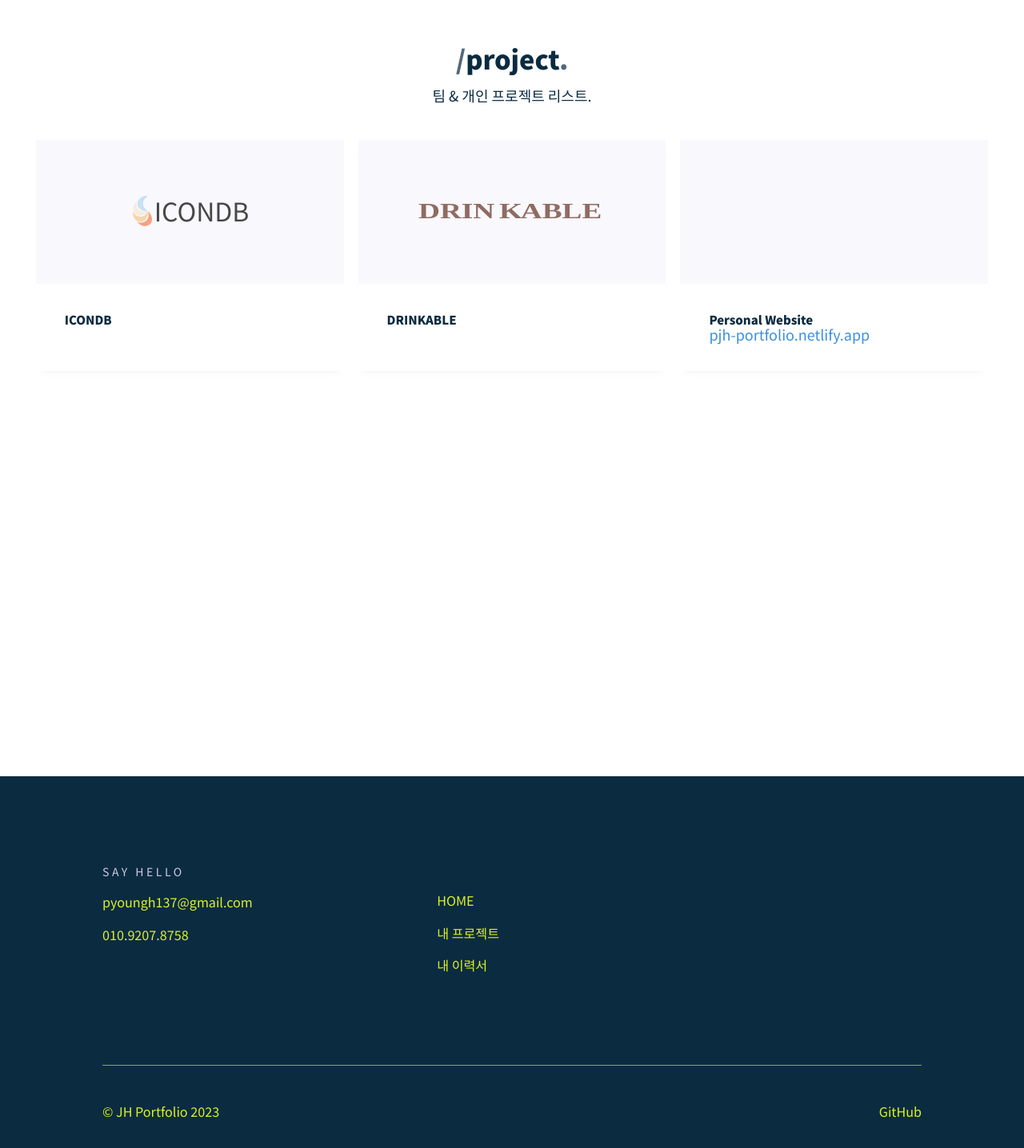
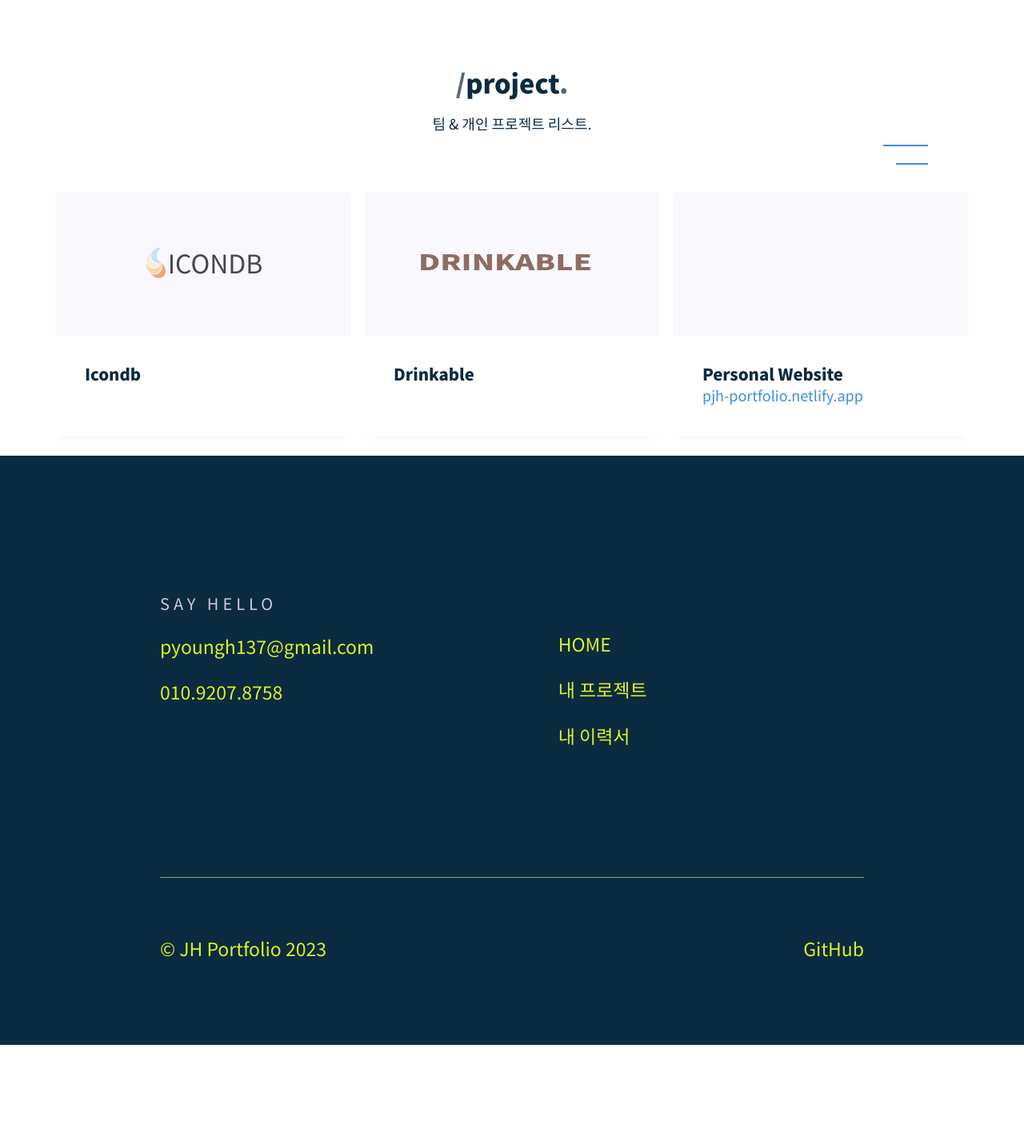
Before and after one commit to bbagbbagn2/PJH-Portfolio, a React (Create React App) app: page /project in a window 1280 px wide. Shown: the top 1436 px of the page at 80% size. After the commit the page ends 1307 px from the top, so only its background shows below. Built offline with nearby package versions, Linux system fonts and the light colour scheme.

Commit message:
feat(Header 사이트 주소에 따른 변경 기능 추가)

```diff
--- a/public/index.html
+++ b/public/index.html
@@ -15,6 +15,18 @@
   <link rel="preconnect" href="https://fonts.gstatic.com" crossorigin>
   <link href="https://fonts.googleapis.com/css2?family=Noto+Sans+KR:wght@400;900&family=Open+Sans&display=swap"
     rel="stylesheet">
+
+    <script type="text/javascript">
+      document.addEventListener('DOMContentLoaded', function () {
+        var currentUrl = window.location.pathname;
+        var htmlElement = document.querySelector('html');
+
+        // Check if the current URL contains '/project'
+        if (currentUrl.includes('/project')) {
+          htmlElement.id = 'project';
+        }
+      });
+    </script>
 
   <script type="application/ld+json">
     {
--- a/src/App.tsx
+++ b/src/App.tsx
@@ -2,7 +2,8 @@ import * as React from 'react';
 import { Routes, Route } from 'react-router-dom';
 import MainPage from './pages/Main/Main';
 import DetailPage from './pages/Detail/Detail';
-import IcondbPage from './pages/project/IcondbPage';
+import Icondb from './pages/project/icondb';
+import Drinkable from './pages/project/drinkable'
 
 
 function App() {
@@ -10,7 +11,8 @@ function App() {
     <Routes>
       <Route path='/' element={<MainPage />} />
       <Route path='/project' element={<DetailPage />} />
-      <Route path='/project/icondb' element={<IcondbPage />} />
+      <Route path='/project/icondb' element={<Icondb />} />
+      <Route path='/project/drinkable' element={<Drinkable />} />
     </Routes>
   );
 }
--- a/src/data.js
+++ b/src/data.js
@@ -1,11 +1,11 @@
 export default [
     {
-        name: 'ICONDB',
+        name: 'Icondb',
         siteName: null,
         internalPage: true,
     },
     {
-        name: 'DRINKABLE',
+        name: 'Drinkable',
         siteName: null,
         internalPage: true,
     },
--- a/src/index.tsx
+++ b/src/index.tsx
@@ -5,6 +5,11 @@ import { BrowserRouter } from 'react-router-dom';
 import { createGlobalStyle } from 'styled-components';
 
 const GlobalStyle = createGlobalStyle`
+  #project {
+    font-size: 20px;
+    line-height: 1.7;
+    scroll-behavior: smooth;
+  }
   #app {
     position: relative;
   }
--- a/src/pages/Detail/Detail.tsx
+++ b/src/pages/Detail/Detail.tsx
@@ -2,9 +2,11 @@ import React from 'react';
 import { Link } from 'react-router-dom';
 import styled from 'styled-components';
 
+import Header from '../Header/Header';
+import Footer from '../Footer/Footer';
 import PageHeader from '../../components/PageHeader';
 import projectsData from '../../data';
-import Footer from '../Footer/Footer';
+
 import { hyphenateName } from '../../helpers';
 import { ReactComponent as IconDBLogo } from '../../logos/icondb-logo.svg';
 import { ReactComponent as DrinkableLogo } from '../../logos/drinkable-logo.svg';
@@ -22,6 +24,7 @@ export default function Detail() {
 
     return (
         <>
+        <Header />
             <StyledProject
                 id="work"
                 title="">
@@ -42,8 +45,8 @@ export default function Detail() {
                                 </ProjectLogoBox>
 
                                 <ProjectLogoFigure>
-                                    {project.name === 'ICONDB' && <IconDBLogo />}
-                                    {project.name === 'DRINKABLE' && <DrinkableLogo />}
+                                    {project.name === 'Icondb' && <IconDBLogo />}
+                                    {project.name === 'Drinkable' && <DrinkableLogo />}
                                     <figcaption className='visuallyhidden'>{project.name} logo.</figcaption>
                                 </ProjectLogoFigure>
 
@@ -65,18 +68,17 @@ export default function Detail() {
                     </ProjectList>
                 </WorkContainer>
             </StyledProject >
-            <Footer isProjectFooter={true} />
+            <Footer isProjectFooter={true}/>
         </>
     );
 }
 const StyledProject = styled.main`
     max-width: 1280px;
-    height: 100vh;
     margin: 0 auto;
     padding: 0 3.5rem;
 
     @media (min-width: 651px) {
-        font-size: 18px;
+        font-size: .9em;
     }
 
     @media (min-width: 1024px) {
@@ -163,6 +165,7 @@ const ProjectInfoBox = styled.div`
 
 const ProjectInfoHeading = styled.h5`
     margin: 0;
+    font-size: 1.125em;
 `;
 
 const ProjectInfoLink = styled(Link)`
--- a/src/pages/Footer/Footer.styles.ts
+++ b/src/pages/Footer/Footer.styles.ts
@@ -10,7 +10,7 @@ export const Footer = styled.footer`
     user-select: auto;
     z-index: 3;
 
-    &.home {
+    & #home {
         font-size: 1.2em;
 
         @media (min-width: 701px){
@@ -20,10 +20,15 @@ export const Footer = styled.footer`
         }
     }
 
-    &.project {
-        margin-top: 9.1563rem;
+    & #site-footer {
+        margin-top: 7rem;
         height: unset;
-        font-size: 1.09876rem;
+        font-size: .84em;
+
+        > div {
+            padding-top: 5rem;
+            padding-bottom: 3rem;
+        }
     }
 
     li a {
--- a/src/pages/Footer/Footer.tsx
+++ b/src/pages/Footer/Footer.tsx
@@ -18,7 +18,7 @@ export default function Footer({  isHomeFooter, isProjectFooter }: FooterProps)
     const isProject = isProjectFooter !== undefined ? isProjectFooter : location.pathname === '/project';
 
     return (
-        <S.Footer className={isHome ? 'home' : isProject ? 'project' : ''}>
+        <S.Footer id={isHome ? 'home' : isProject ? 'project' : ''}>
             <S.InnerContentBox>
                 <S.FooterMainBox>
                     <Basic />
--- a/src/pages/Header/Header.styles.ts
+++ b/src/pages/Header/Header.styles.ts
@@ -10,6 +10,14 @@ export const Header = styled.header`
     background: transparent;
     font-size: 1rem;
     z-index: 1000;
+
+    & #site-header {
+        position: unset;
+        padding-top: 3rem;
+        padding-bottom: 3rem;
+        height: unset;
+        font-size: .72em;
+    }
 
     :focus {
         outline-width: 0.2em;
@@ -31,6 +39,11 @@ export const Header = styled.header`
     @media screen and (min-width: 701px) {
         position: fixed;
         padding: 0 6em;
+
+        & #site-header {
+            padding-left: 6em;
+            padding-right: 6em;
+        }
     }
 `;
 
--- a/src/pages/Header/Header.tsx
+++ b/src/pages/Header/Header.tsx
@@ -1,11 +1,17 @@
 import React, { useState } from 'react';
+import { useLocation } from 'react-router-dom';
 
 import Basic from '../../literal-squce-drip/ContactPortal/BasicContact';
 import CrossSiteNav from '../../literal-squce-drip/CrossSiteNav/CrossSiteNav';
 
-import * as S from "./Header.styles.ts";
+import * as S from './Header.styles';
 
-export default function Header() {
+type HeaderProps = {
+    isHomeHeader?: boolean;
+    isProjectHeader?: boolean;
+}
+
+export default function Header({  isHomeHeader, isProjectHeader }: HeaderProps) {
     const [isMenuFocused, setIsMenuFocused] = useState(false);
 
     const handelMenuClick = () => {
@@ -20,8 +26,12 @@ export default function Header() {
         });
     };
 
+    const location = useLocation();
+    const isHome = isHomeHeader !== undefined ? isHomeHeader : location.pathname === '/';
+    const isProject = isProjectHeader !== undefined ? isProjectHeader : location.pathname === '/project';
+
     return (
-        <S.Header>
+        <S.Header id={isHome ? 'home' : isProject ? 'site-header' : ''}>
             <S.NavItem color='#FFF' onClick={handleHome}>HOME</S.NavItem>
             <S.MenuToggle
             type="button"
--- a/src/pages/project/drinkable.tsx
+++ b/src/pages/project/drinkable.tsx
@@ -0,0 +1,133 @@
+import React from 'react';
+import styled from 'styled-components';
+import Slider from 'react-slick';
+import "slick-carousel/slick/slick.css";
+import "slick-carousel/slick/slick-theme.css";
+
+import Header from '../Header/Header.tsx';
+
+export default function Icondb() {
+    const settings = {
+        dots: false,
+        infinite: true,
+        speed: 200,
+        autoPlay: true,
+        autoPlaySpeed: 500,
+        slideToShow: 1,
+        arrows: false
+    };
+
+    const images = [
+        { src: "", alt: "Drinkable: Screen 1." },
+        { src: "", alt: "Drinkable: Screen 2." },
+        { src: "", alt: "Drinkable: Screen 3." },
+        { src: "", alt: "Drinkable: Screen 4." }
+    ]
+    return (
+        <>
+        <Header />
+        <MainLayout>
+            <PageHeader>
+                <Heading>Drinkable</Heading>
+            </PageHeader>
+            <ImageContainer>
+                <Slider {...settings}>
+                    {images.map((index) => (
+                        <SliderBox>
+                            <SliderImage src={index.src} alt={index.alt} />
+                        </SliderBox>
+                    ))}
+                </Slider>
+            </ImageContainer>
+            <PostContainer>
+                <PostParagraph></PostParagraph>
+            </PostContainer>
+        </MainLayout>
+        </>
+    );
+}
+
+const MainLayout = styled.main`
+    margin: 0 auto;
+    padding: 0 3.5rem;
+    max-width: 1400px;
+
+    @media (min-width: 651px) {
+        font-size: 18px;
+    }
+    @media (min-width: 1024px) {
+        margin-top: calc(3.5rem * 1.2);
+    }
+`;
+
+const PageHeader = styled.header`
+    position: relative;
+    margin-top: 1.1em;
+    margin-bottom: 3.5rem;
+    text-align: center;
+`;
+
+const Heading = styled.h1`
+    margin: 0.67em 0;
+    font-size: 1.802em;
+    color: #474747;
+    user-select: none;
+    transition: color 0.6s;
+`;
+
+const ImageContainer = styled.div`
+    position: relative;
+    width: 100%;
+    overflow: hidden;
+`;
+
+const SliderBox = styled.div`
+    position: relative;
+    min-height: 40vw;
+    max-height: 42.5vw;
+    max-width: 1260px;
+`;
+
+const SliderImage = styled.img`
+    width: auto;
+    max-width: 100%;
+    height: auto;
+    user-select: none;
+    border-style: none;
+    cursor: pointer;
+`;
+
+const PreviousButton = styled.button`
+    padding: 8px;
+    margin-right: -8px;
+    position: absolute;
+    top: 50%;
+    border: none;
+    background-color: transparent;
+    color: #000;
+    outline: none;
+    font-size: 100%;
+    font-family: "system";
+    text-decoration: none;
+    appearance: none;
+    transform: translateX(-100%) translateY(-50%);
+    cursor: pointer;
+`;
+
+const NextButton = styled(PreviousButton)`
+    margin-left: 0;
+    margin-right: -8px;
+    right: 0;
+    transform: translateX(100%) translateY(-50%);
+`;
+const PostContainer = styled.div`
+    margin: 0 auto;
+    position: relative;
+    max-width: 940px;
+`;
+
+const PostParagraph = styled.p`
+    margin-bottom: 1.25em;
+    color: #474747;
+    line-height: normal;
+`;
```
Also changed, not shown: src/assets/images/DRINKABLE/logo.svg, src/logos/drinkable-logo.svg.
